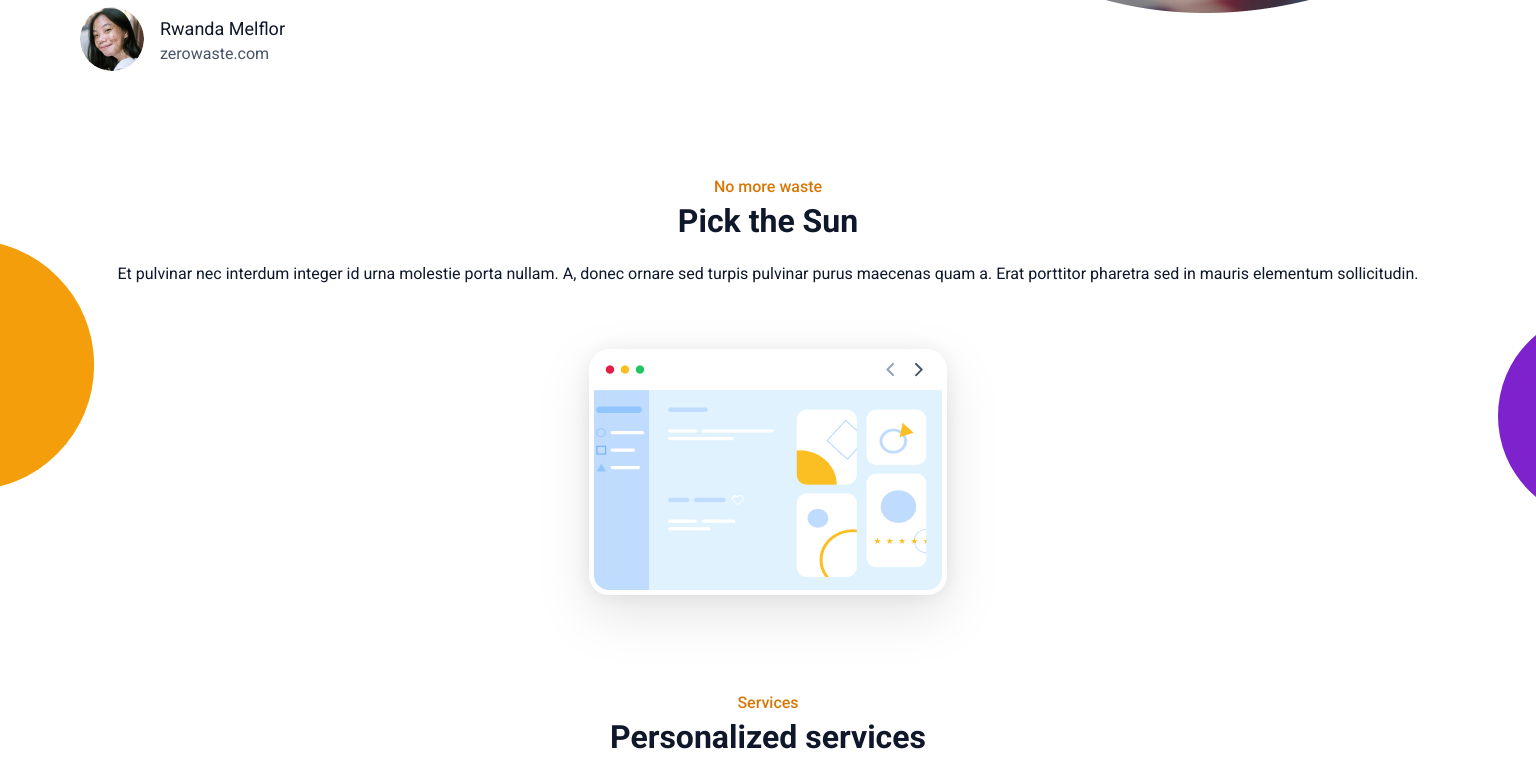
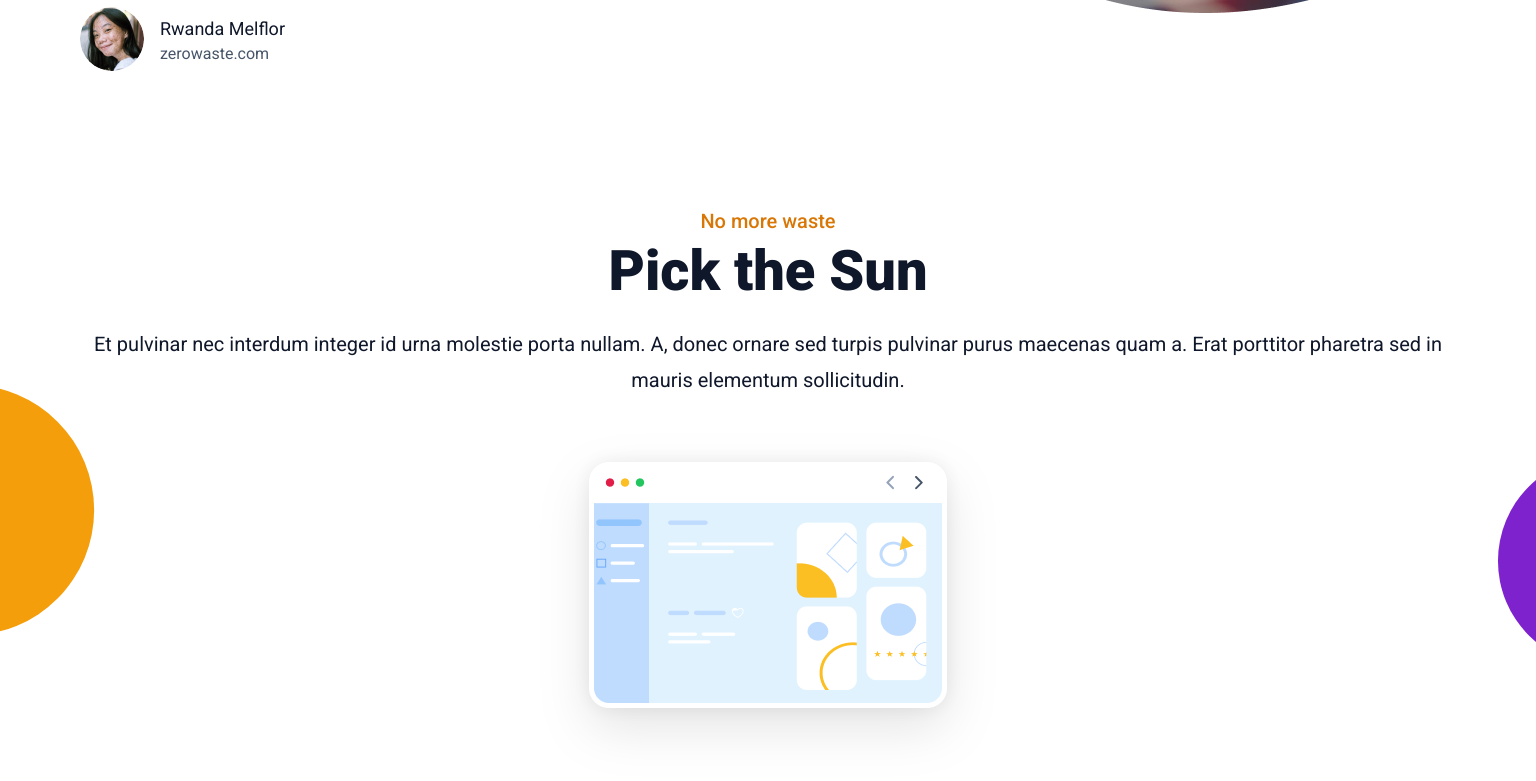
Before and after one commit to zingarelli/Buzzvel_2024_Test, a React (Vite) app: page / in a window 1536 px wide. Shown: the part 680-1461 px from the top of the page. Built offline with nearby package versions, Linux system fonts and the light colour scheme.

Commit message:
add styles for Article and Heading components (desktop)

```diff
--- a/src/components/Article/Article.module.css
+++ b/src/components/Article/Article.module.css
@@ -23,3 +23,14 @@
 .article__intro--secondary {
     color: var(--white);
 }
+
+@media screen and (min-width: 1440px) {
+    .article {
+        padding: 80px;
+    }
+
+    .article__intro {
+        font-size: var(--lg);
+        line-height: 36px;
+    }
+}
--- a/src/components/Heading/Heading.module.css
+++ b/src/components/Heading/Heading.module.css
@@ -26,3 +26,16 @@
 .secondary {
     color: var(--white);
 }
+
+@media screen and (min-width: 1440px) {
+    .supTitle {
+        font-size: var(--lg);
+        line-height: 22px;
+    }
+
+    .title {
+        font-size: var(--heading-3);
+        font-weight: 800;
+        line-height: 62px;
+    }
+}
```
